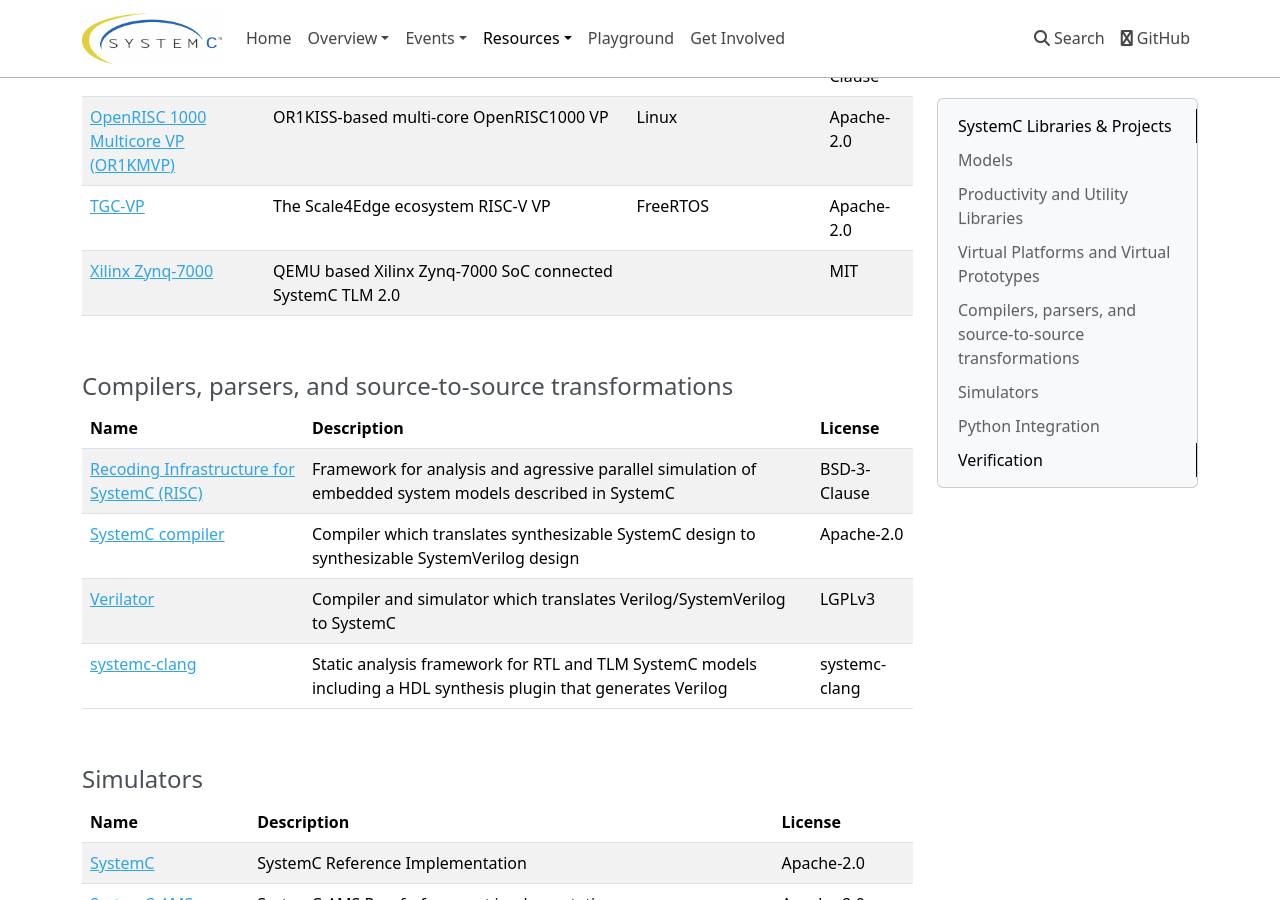
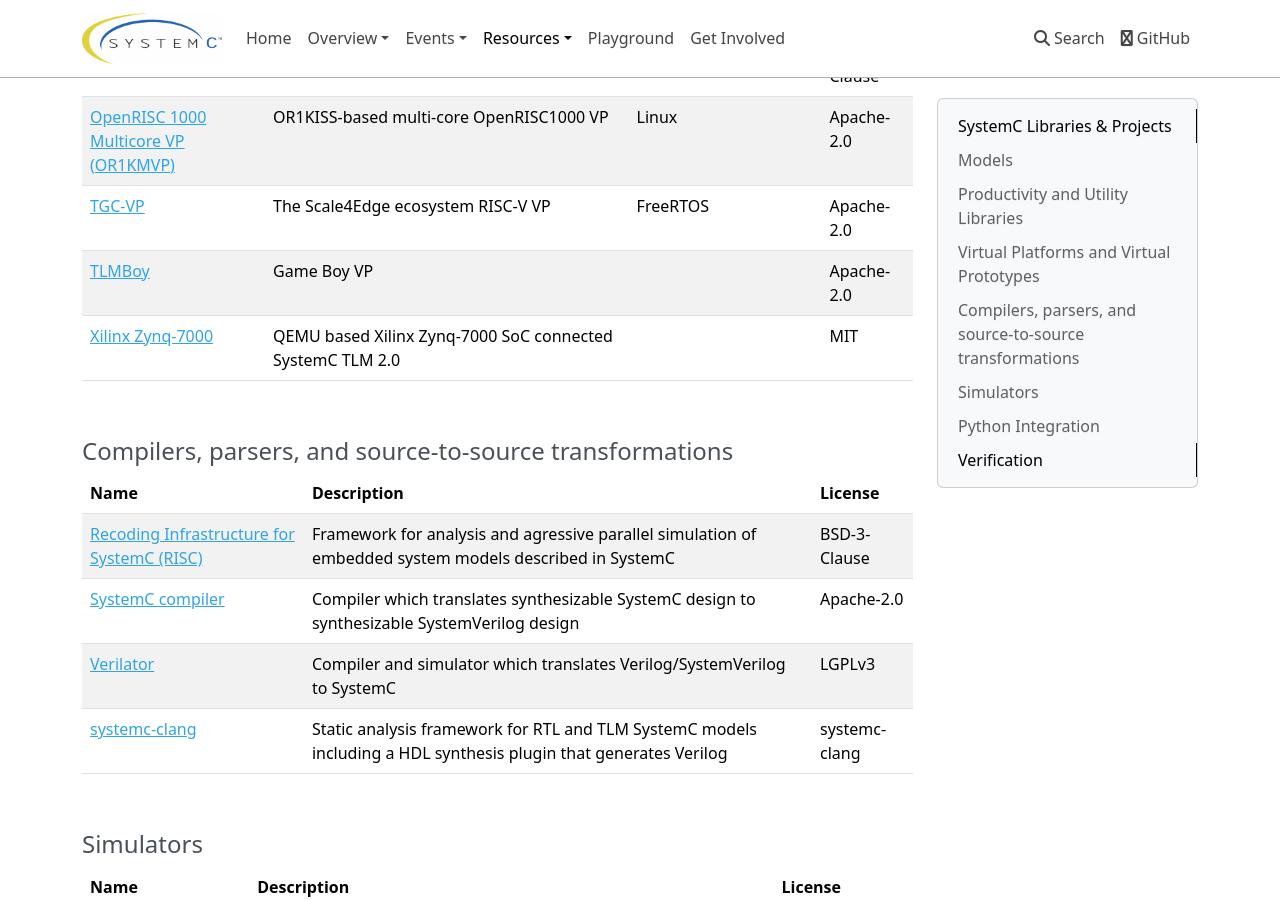
Before and after one commit to accellera-official/systemc.org, an MkDocs documentation site: the page built from docs/resources/projects.md, in a window 1280 px wide and 900 px high, scrolled down 1760 px. Built offline with MkDocs 1.6.1, drawn with Linux system fonts in a browser that asks for light colours; nearby versions of some CDN libraries.

Commit message:
Adding TLMBoy to open-source VPs.
Signed-off-by: Niko Zurstraßen <niko@chciken.com>

```diff
--- a/docs/resources/projects.md
+++ b/docs/resources/projects.md
@@ -43,6 +43,7 @@
 | [HIFIVE1-VP][8] | DBT-RISE-based RISC-V VP                 | FreeRTOS                                   | BSD-3-Clause |
 | [OpenRISC 1000 Multicore VP (OR1KMVP)][9]    | OR1KISS-based multi-core OpenRISC1000 VP | Linux                                      | Apache-2.0   |
 | [TGC-VP][10]    | The Scale4Edge ecosystem RISC-V VP | FreeRTOS | Apache-2.0 |
+| [TLMBoy][30] | Game Boy VP | | Apache-2.0 |
 | [Xilinx Zynq-7000][16] | QEMU based Xilinx Zynq-7000 SoC connected SystemC TLM 2.0  |  | MIT |
 
 <br>
```
Also changed, not shown: other parts of docs/resources/projects.md (+1 -0 lines).
